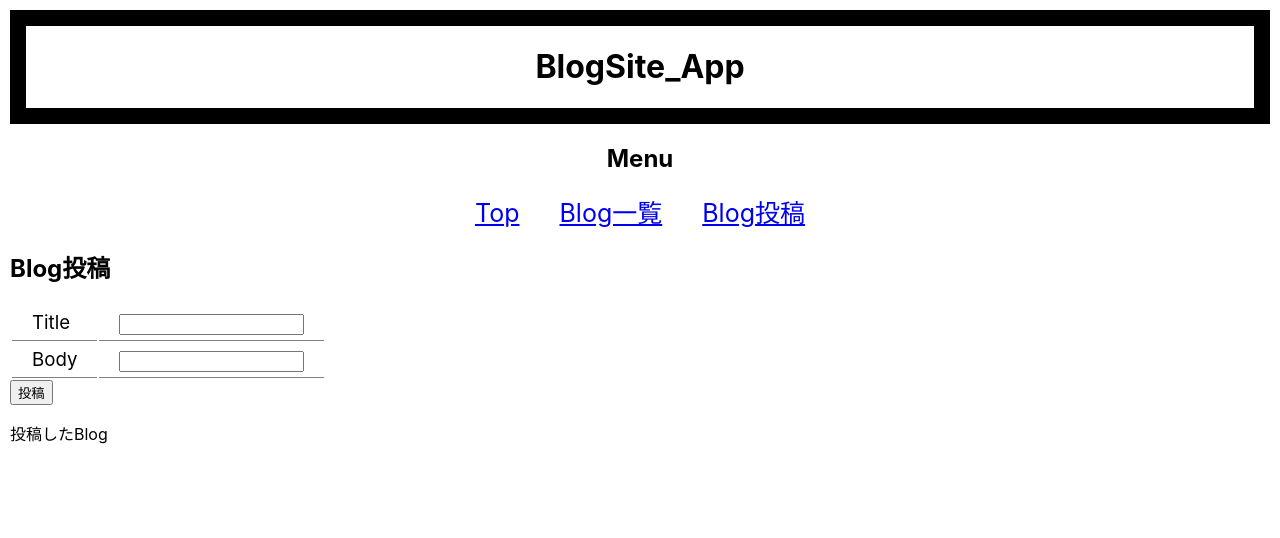
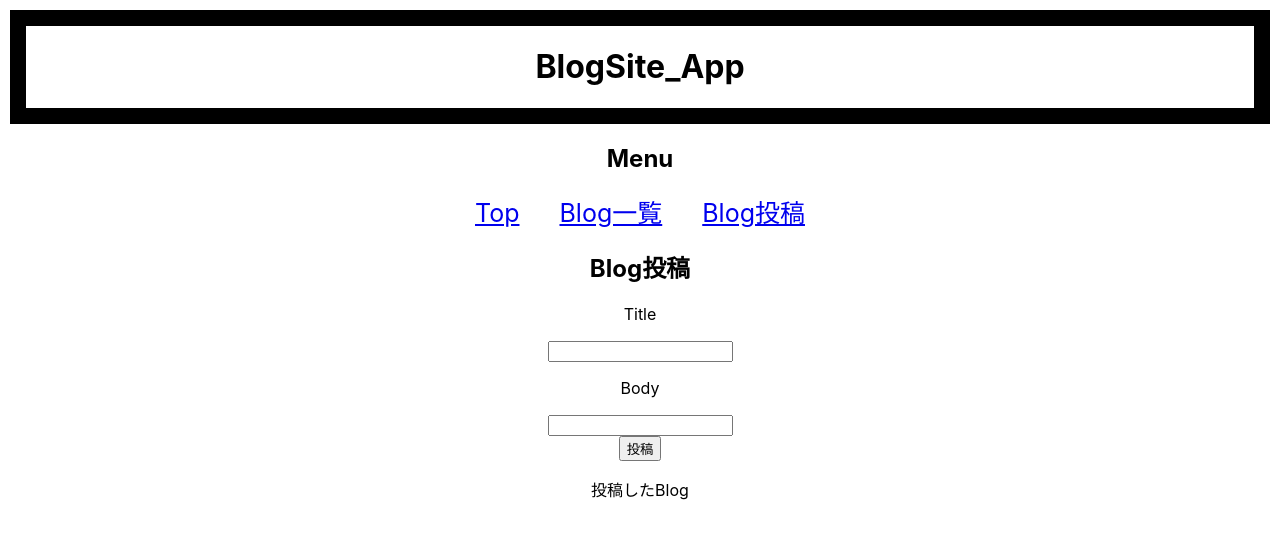
Before and after one commit to suguru-3u/reactStudyProject, a React (Create React App) app: page /blogadd in a window 1280 px wide. Shown: the top 538 px of the page. Built offline with nearby package versions, Linux system fonts and the light colour scheme.

Commit message:
Update MainBlogAdd.js

```diff
--- a/src/Main/MainBlogAdd.js
+++ b/src/Main/MainBlogAdd.js
@@ -1,6 +1,19 @@
 import React,{Component} from 'react';
 
 class MainBlogAdd extends Component{
+
+    tableStyle ={
+        margin:"0px",
+        padding:"0px",
+        width:"80%",
+    }
+
+    data = [
+        {title:'blog1',
+        body:"公園に行きました！"},
+        {title:"blog2",
+        body:"海に行きました"}
+    ];
 
     constructor(props){
         super(props);
@@ -8,20 +21,17 @@ class MainBlogAdd extends Component{
             datas:[],
             title: "",
             body: ""
-        }
+        };
         this.doChange = this.doChange.bind(this);
         this.doAction = this.doChange.bind(this);
-        this.blogindex = this.blogindex.bind(this);
+        // this.blogindex = this.blogindex.bind(this);
     }
 
     doChange(event){
-        this.setState(
-            {[event.target.name]:event.target.value}
-        );
+        this.setState({[event.target.name]:event.target.value});
     }
 
     doAction(event){
-        event.preventDefault();
         this.setState({
             datas:[
                 ...this.state.datas,
@@ -33,47 +43,49 @@ class MainBlogAdd extends Component{
             title:"",
             body:""
         });
+        event.preventDefault();
+        console.log(this.state.datas);
     }
 
-    blogindex(){
-        console.log(this.data);
-        const dataBlog = this.state.datas.map((value,index) =>
-            <tr key={index}><th>{index + 1}</th><th>{value.title}</th><th>{value.body}</th></tr>
-        );
-        console.log(dataBlog);
-        return(
-            <table style={this.tableStyle}>
-                <thead>
-                    <tr>
-                        <th>Index</th><th>Title</th><th>Body</th>
-                    </tr>
-                </thead>
-                <tbody>
-                    {dataBlog}
-                </tbody>
-            </table>
-        )
-    }
+    // blogindex(){
+    //     const dataBlog = this.state.datas.map((value,index) =>
+    //         <tr key={index}><th>{index + 1}</th><th>{value.title}</th><th>{value.body}</th></tr>
+    //     );
+    //     return(
+    //         <table style={this.tableStyle}>
+    //             <thead>
+    //                 <tr>
+    //                     <th>Index</th><th>Title</th><th>Body</th>
+    //                 </tr>
+    //             </thead>
+    //             <tbody>
+    //                 {dataBlog}
+    //             </tbody>
+    //         </table>
+    //     )
+    // }
 
     render(){
         return(
-            <div>
+            <div className="App">
                 <h2>Blog投稿</h2>
-                <form>
-                    <table>
-                        <tbody>
-                            <tr>
-                                <td>Title</td><td><input type="text" name="title" required onChange={this.doChange}/></td>
-                            </tr>
-                            <tr>
-                                <td>Body</td><td><input type="textarea" name="body" required onChange={this.doChange} /></td>
-                            </tr>
-                        </tbody>
-                    </table>
-                    <button onClick={this.doAction}>投稿</button>
-                </form>
+                    <form onSubmit={this.doAction} >
+                        <p>Title</p>
+                        <input type="text" name="title"  onChange={this.doChange} value={this.state.title} />
+                        <p>Body</p>
+                        <input type="text" name="body"  onChange={this.doChange} value={this.state.body} />
+                        <br />
+                        <input type="submit" value="投稿"/>
+                    </form>
                 <p>投稿したBlog</p>
-                {this.blogindex}
+                {console.log(this.state.datas)}
+                {/* {this.blogindex()} */}
+                {this.state.datas.map((l)=>(
+                <div key={l.title}>
+                    <p>title:{l.title}</p>
+                    <p>body:{l.body}</p>
+                </div>
+                ))}
             </div>
         );
     };
```
Also changed, not shown: 1 other file (tests, documents, lock files or other folders).
